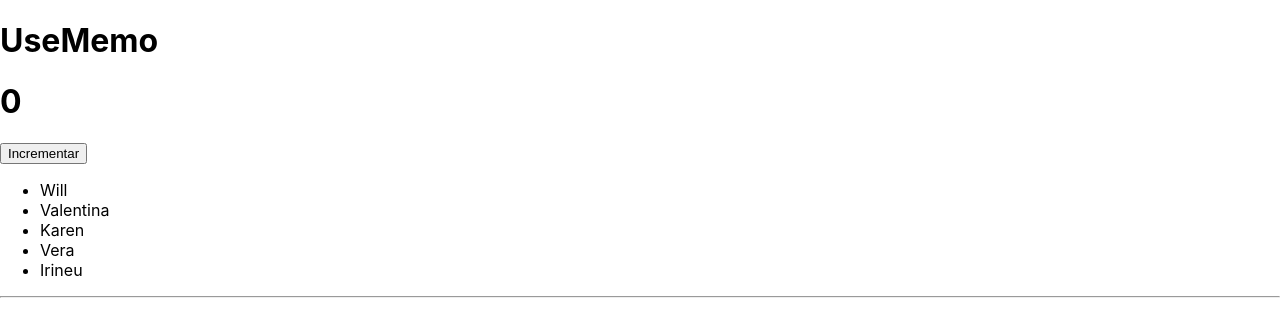
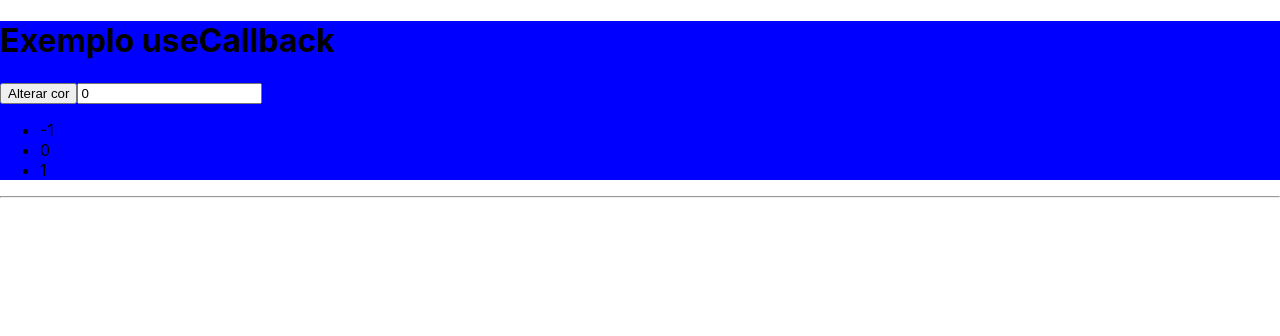
Before and after one commit to willhc1984/curso_react, a React (Create React App) app: page / in a window 1280 px wide. Shown: the top 336 px of the page. Built offline with nearby package versions, Linux system fonts and the light colour scheme.

Commit message:
Exemplo useCallBack

```diff
--- /dev/null
+++ b/src/hooks/Exemplo11_useCallBack.js
@@ -0,0 +1,52 @@
+import React, {useState, useEffect, useCallback} from "react";
+
+//Função
+function Exemplo11_useCallBack(){
+
+    //UseState
+    const [cor, setCor] = useState('blue');
+    const [numero, setNumero] = useState(0);
+
+    //Fução altera cor
+    const alterarCor = () => {
+        setCor(cor === 'blue' ? 'gray' : 'blue');
+    }
+
+    //Função para listar os numeros
+    const listarNumeros = useCallback(() => {
+        return [numero-1, numero, numero+1];
+    }, [numero])
+
+    //Retorno
+    return(
+        <div style={{backgroundColor : cor}}>
+            <h1>Exemplo useCallback</h1>
+            <button onClick={alterarCor}>Alterar cor</button>
+            <input type='number' value={numero} onChange={e => setNumero(parseInt(e.target.value))} />
+            <ComponenteListarNumeros lista={listarNumeros}/>
+        </div>
+    )
+}
+
+//Componente listar numero
+function ComponenteListarNumeros({lista}){
+
+    //useState
+    const [vetor, setVetor] = useState([]);
+
+    //useEffect
+    useEffect(() => {
+        console.log('Componente criado!');
+        setVetor(lista);
+    }, [lista]);
+
+    //Retorno
+    return(
+        <ul>
+            {vetor.map(n => (<li key={n}>{n}</li>))}
+        </ul>
+    );
+}
+
+//Exportar
+export default Exemplo11_useCallBack;
--- a/src/index.js
+++ b/src/index.js
@@ -10,11 +10,12 @@
 import Exemplo08 from './hooks/Exemplo08_useRef';
 import Exemplo09 from './hooks/Exemplo09_useReducer';
 import Exemplo10 from './hooks/Exemplo10_useMemo';
+import Exemplo11 from './hooks/Exemplo11_useCallBack';
 
 const root = ReactDOM.createRoot(document.getElementById('root'));
 root.render(
   <React.StrictMode>
-    <Exemplo10 /> <hr></hr>
+    <Exemplo11 /> <hr></hr>
   </React.StrictMode>
 );
 
```
